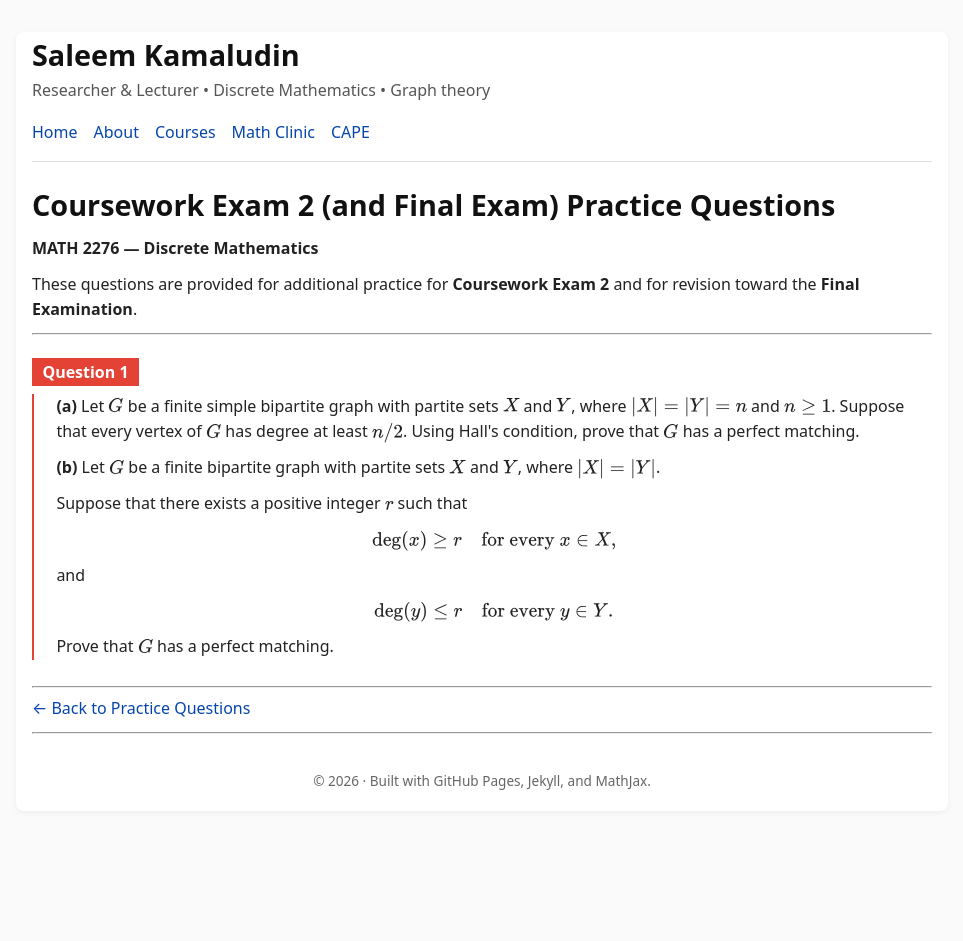
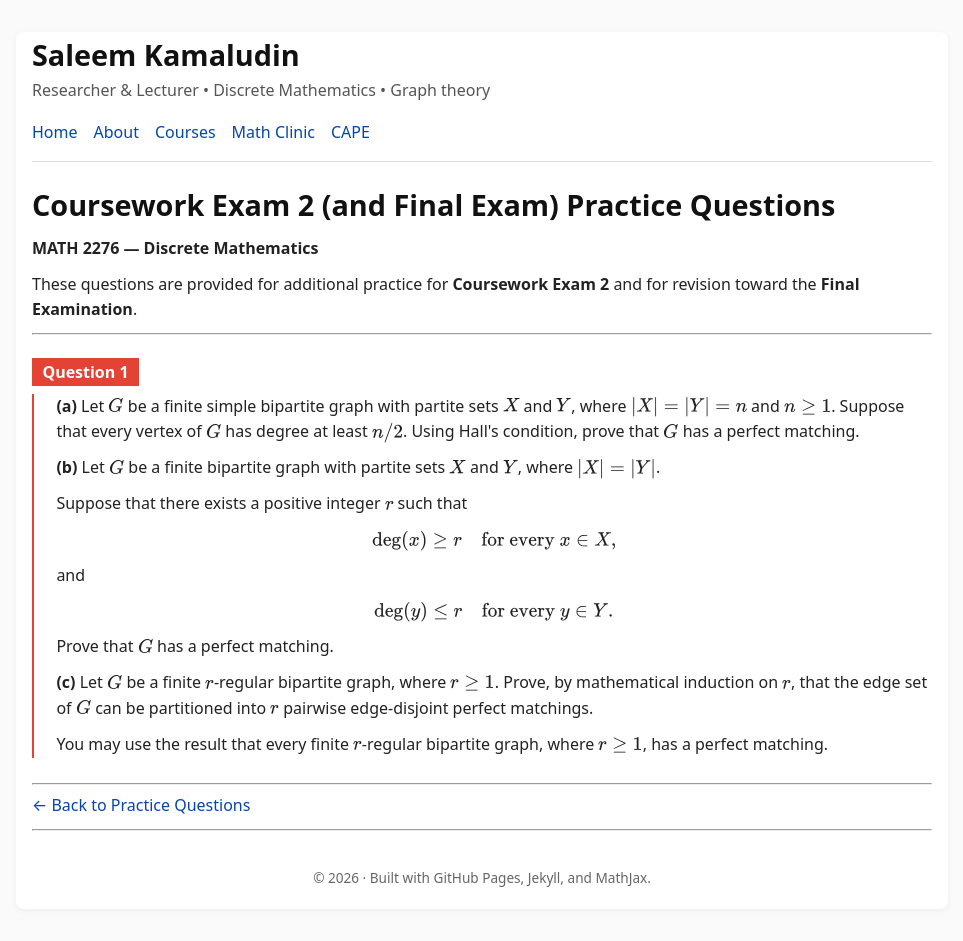
Before and after one commit to SaleemKamaludin/SaleemKamaludin.github.io, a Jekyll site: the page built from courses/math-2276/practice-questions/coursework-exam-2/index.md, in a window 1280 px wide. Shown: the whole page, without its empty margins (158-1121 px from the left). Built offline with Jekyll 4.4.1, drawn with Linux system fonts in a browser that asks for light colours; before the commit the page ends 900 px from its top, so only the background shows below that.

Commit message:
Add Question 1c to Coursework Exam 2 practice

```diff
--- a/courses/math-2276/practice-questions/coursework-exam-2/index.md
+++ b/courses/math-2276/practice-questions/coursework-exam-2/index.md
@@ -50,6 +50,23 @@ Suppose that there exists a positive integer
 <p>
 Prove that \(G\) has a perfect matching.
 </p>
+
+<p id="cw2-question-1c">
+<strong>(c)</strong>
+Let \(G\) be a finite \(r\)-regular bipartite
+graph, where \(r\geq 1\).
+
+Prove, by mathematical induction on \(r\),
+that the edge set of \(G\) can be partitioned
+into \(r\) pairwise edge-disjoint
+perfect matchings.
+</p>
+
+<p>
+You may use the result that every finite
+\(r\)-regular bipartite graph, where
+\(r\geq 1\), has a perfect matching.
+</p>
 </div>
 </div>
 
```
